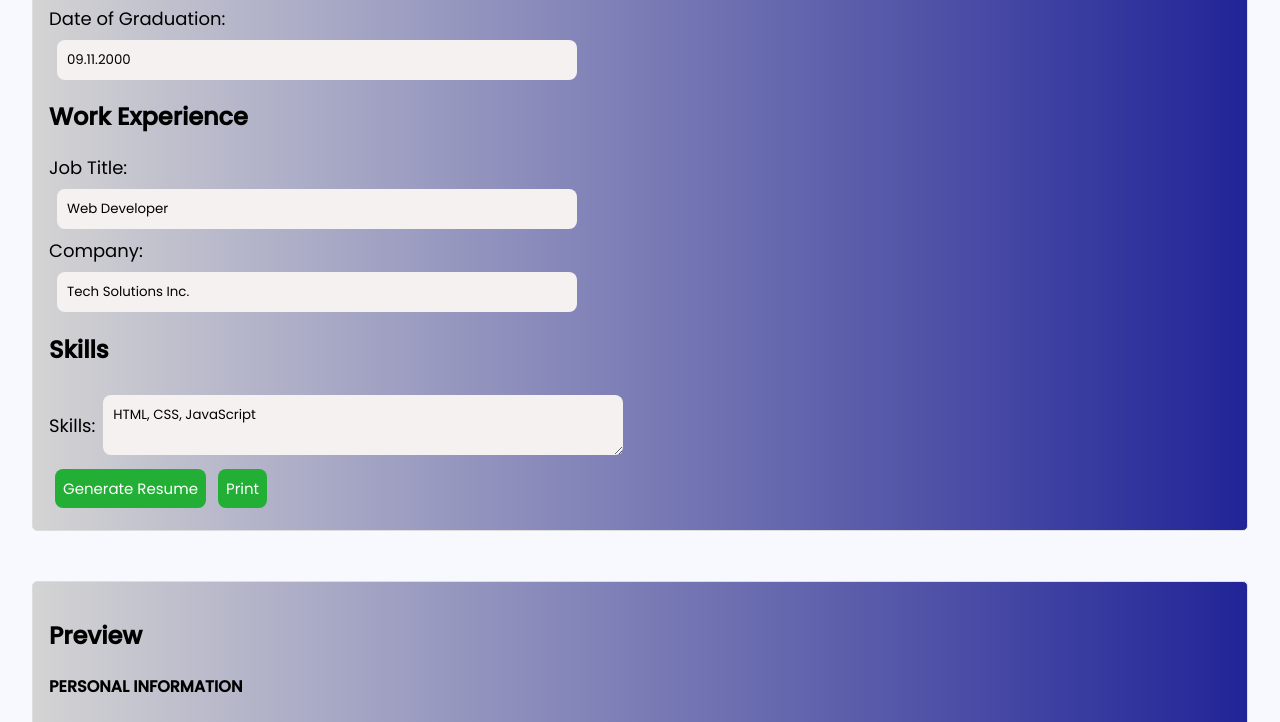
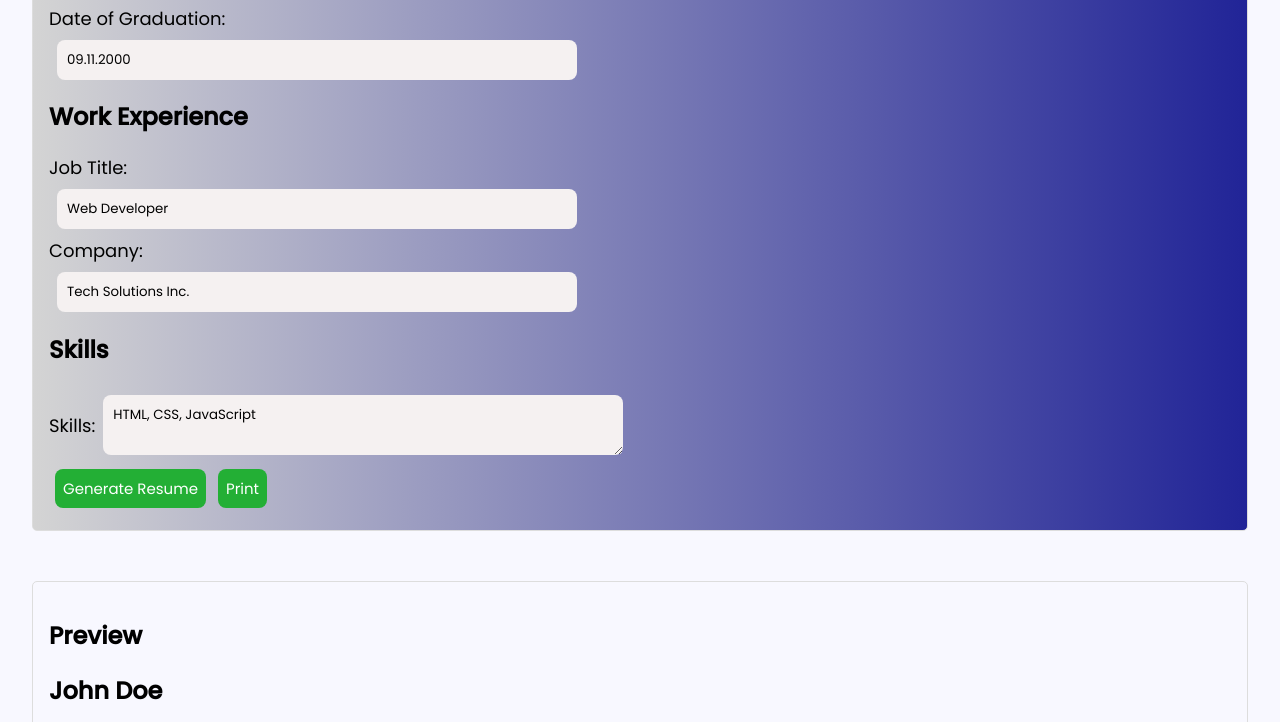
Before and after one commit to chivaraam/Resume-Builder, a plain HTML site: page index.html in a window 1280 px wide. Both pictures are taken after a click on the button "Generate Resume". Shown: the part 807-1529 px from the top of the page. Drawn offline with Linux system fonts and the light colour scheme.

Commit message:
Add files via upload

```diff
--- a/script.js
+++ b/script.js
@@ -21,20 +21,19 @@ generateBtn.addEventListener("click", generateResume);
 
     const resumeHTML = `
 
-      <h4>PERSONAL INFORMATION</h4>
-      <p><strong>Name:</strong> ${nameOfPerson}</p>
-      <p><strong>Email:</strong> ${email}</p>
-      <p><strong>Phone:</strong> ${phone}</p>
-      <p><strong>Location:</strong> ${location}</p>
+      <h2>${nameOfPerson}</h2>
+      <hr>
+      <p>${email} || ${phone} || ${location}</p>
+      <br>
 
-      <h4>EDUCATION</h4>
+      <h3>EDUCATION</h3>
       <p>${degree} - ${university}</p>
-      <p><strong>Date of Graduation:</strong> ${dateOfGraduation}</p>
+      <p>${dateOfGraduation}</p>
 
-      <h4>WORK EXPERIENCE</h4>
+      <h3>WORK EXPERIENCE</h3>
       <p>${jobTitle} at ${company}</p>
 
-      <h4>SKILLS</h4>
+      <h3>SKILLS</h3>
       <p>${skills}</p>
     `;
 
--- a/styles.css
+++ b/styles.css
@@ -28,7 +28,14 @@ main {
   padding: 1rem;
   border: 1px solid #ddd;
   border-radius: 5px;
+}
+
+.input-form{
   background: linear-gradient(to right, #d4d4d4, #212497);
+}
+
+.preview{
+  background-color: ghostwhite;
 }
 
 .input-form input, .input-form textarea{
@@ -72,11 +79,14 @@ label{
   font-size: 18px;
 }
 
+hr{
+  border: 2px solid goldenrod;
+}
 
 @media print {
   body {
     visibility: hidden;
-    background: linear-gradient(to right, #d4d4d4, #212497);
+    background-color: ghostwhite;
 
   }
   #preview-content {
@@ -85,7 +95,7 @@ label{
     left: 0;
     top: 0;
     margin: none;
-    padding: 30px;
-
+    padding-left: 40px;
+    font-size: 25px;
   }
 }
```
Also changed, not shown: index.html (+1 -0 lines).
